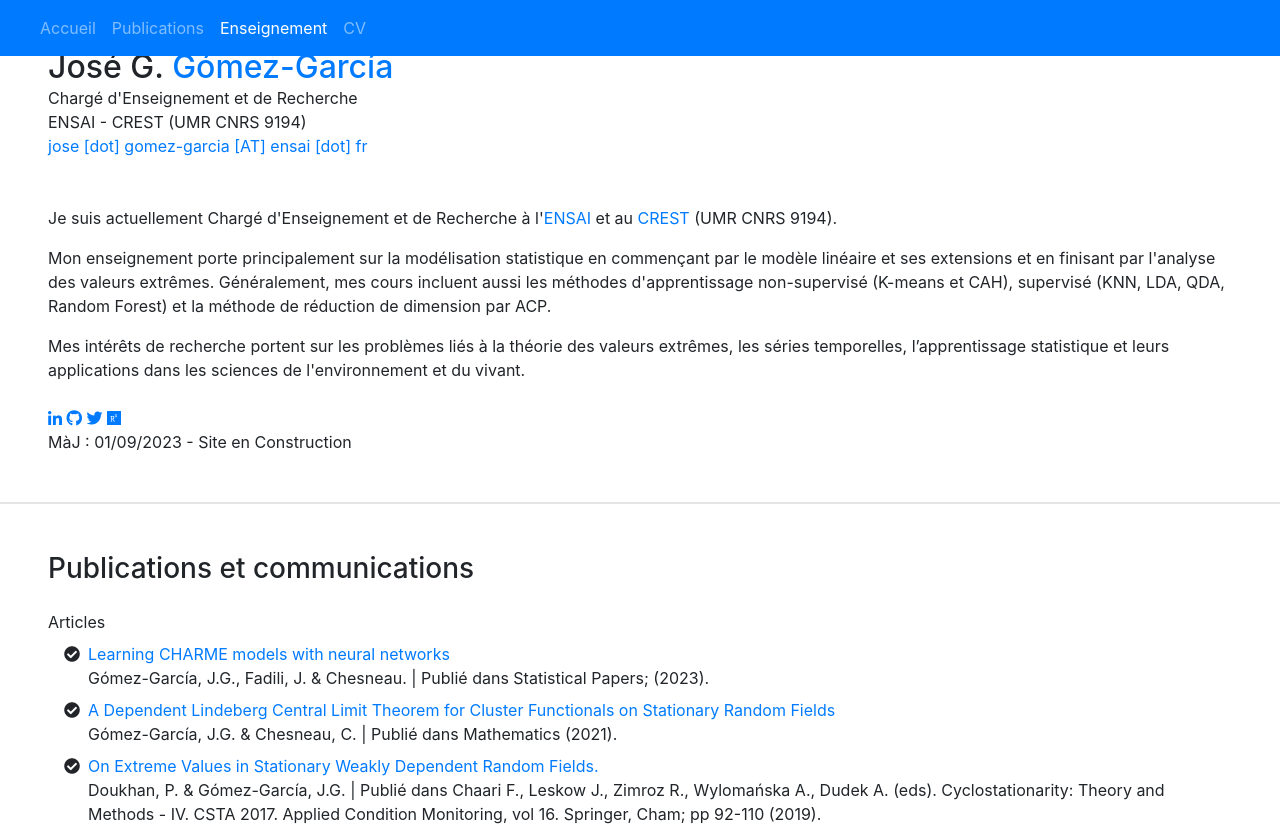
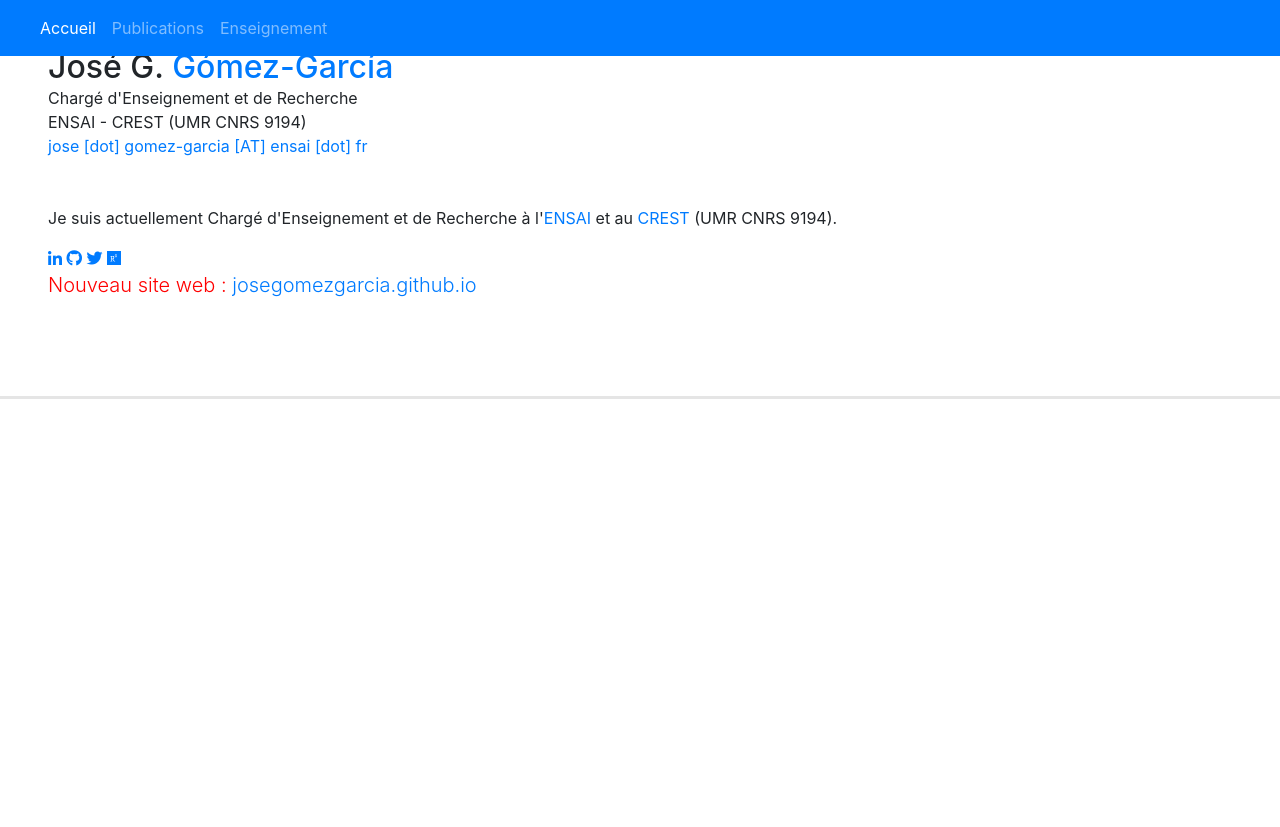
Before and after one commit to jose3g/jose3g.github.io, a website with bundled scripts: page index.html in a window 1280 px wide. Shown: the top 827 px of the page. After the commit the page ends 800 px from the top, so only its background shows below. Built offline with nearby package versions, Linux system fonts and the light colour scheme; a web font is replaced by a local one.

Commit message:
up date old site web

```diff
--- a/index.html
+++ b/index.html
@@ -51,9 +51,7 @@
           <li class="nav-item">
             <a class="nav-link js-scroll-trigger" href="#enseignement">Enseignement</a>
           </li>
-     <li class="nav-item">
-            <a class="nav-link js-scroll-trigger" href="https://drive.google.com/file/d/1-8jb3inKxTJbL6FJKi7SqkCt2lhYYfcD/view?usp=share_link" target=_blank> CV </a>
-          </li>
+
 <!--           <li class="nav-item">
             <a class="nav-link js-scroll-trigger" href="#contact"> Contact </a>
           </li>
@@ -85,11 +83,7 @@
 
             </p>
 
-            <p class="mb-3">
 
-            Mon enseignement porte principalement sur la modélisation statistique en commençant par le modèle linéaire et ses extensions et en finisant par l'analyse des valeurs extrêmes. Généralement, mes cours incluent aussi les méthodes d'apprentissage non-supervisé (K-means et CAH), supervisé (KNN, LDA, QDA, Random Forest) et la méthode de réduction de dimension par ACP.
-
-            </p>
 
          <!--
             et membre de la <a href="http://smai.emath.fr/" target=_blank>Societé de Mathématiques Apliquées et Industrielles (SMAI)</a>.Mes recherches dans l'UMR sont principalement centrées dans la détection de tendances et de clusters pour les extrêmes spatio-temporels avec des applications au changement climatique et à son adaptation. Ces études sont menées en collaboration avec <a href="https://www6.inrae.fr/mia-paris/Equipes/Membres/Liliane-Bel" target="_blank">Liliane Bel</a>.  -->
@@ -112,7 +106,7 @@
             </li>-->
 
 
-            <p class="mb-4">
+        <!--    <p class="mb-4">
                 Mes intérêts de recherche portent sur les problèmes liés à la théorie des valeurs extrêmes, les séries temporelles, l’apprentissage statistique et leurs applications dans les sciences de l'environnement et du vivant.
             </p>
 
@@ -134,8 +128,8 @@
               <i class="fab fa-researchgate"></i>
             </a>
           </div >
-           <!-- <p class="lead mb-5" style="color:#ff0000">  Site en contruction </p>-->
-             MàJ : 01/09/2023 - Site en Construction
+           <p class="lead mb-5" style="color:#ff0000">  Nouveau site web : <a href="josegomezgarcia.github.io">josegomezgarcia.github.io</a> </p>
+
            </div>
             </section>
 
@@ -274,7 +268,7 @@
 
 
       <hr class="m-0">
-
+<!--
       <section class="resume-section p-3 p-lg-5 d-flex flex-column" id="publications">
         <div class="my-auto">
           <h3 class="mb-4">Publications et communications</h3>
@@ -339,7 +333,7 @@
             <div class="subheading mb-2">Travaux en Cours</div>
             <ul class="fa-ul mb-2">
                  <li class="mb-0">
-                    <a href="" target=_blank>Return level surfaces for non-stationary spatio-temporal processes</a>.</li>
+                    <a href="https://drive.google.com/file/d/1WRUOqc5_1iiNucgftcxds_TQwQLGcRuL/view?pli=1" target=_blank>Return level surfaces for non-stationary spatio-temporal processes</a>.</li>
                 <li class="mb-2">
                     Bel, L., Gómez-García, J.G. &amp; Béwentaoré, S.
                 </li>
@@ -356,7 +350,7 @@
                 Doukhan, P. &amp; Gómez-García, J.G.
                 </li>
             <!--<li class="mb-2">
-             [P1]  Mobile-First, Responsive Design</li>-->
+             [P1]  Mobile-First, Responsive Design</li>
           </ul>
 
 
@@ -370,8 +364,9 @@
 
       </section>
 
+
       <hr class="m-0">
-
+<!--
       <section class="resume-section p-3 p-lg-5 d-flex flex-column" id="enseignement">
         <div class="my-auto">
           <h3 class="mb-4">Enseignement</h3>
@@ -485,7 +480,7 @@
             </ul>
 
         </div>
-      </section>
+      </section>-->
 
       <hr class="m-0">
 
```
